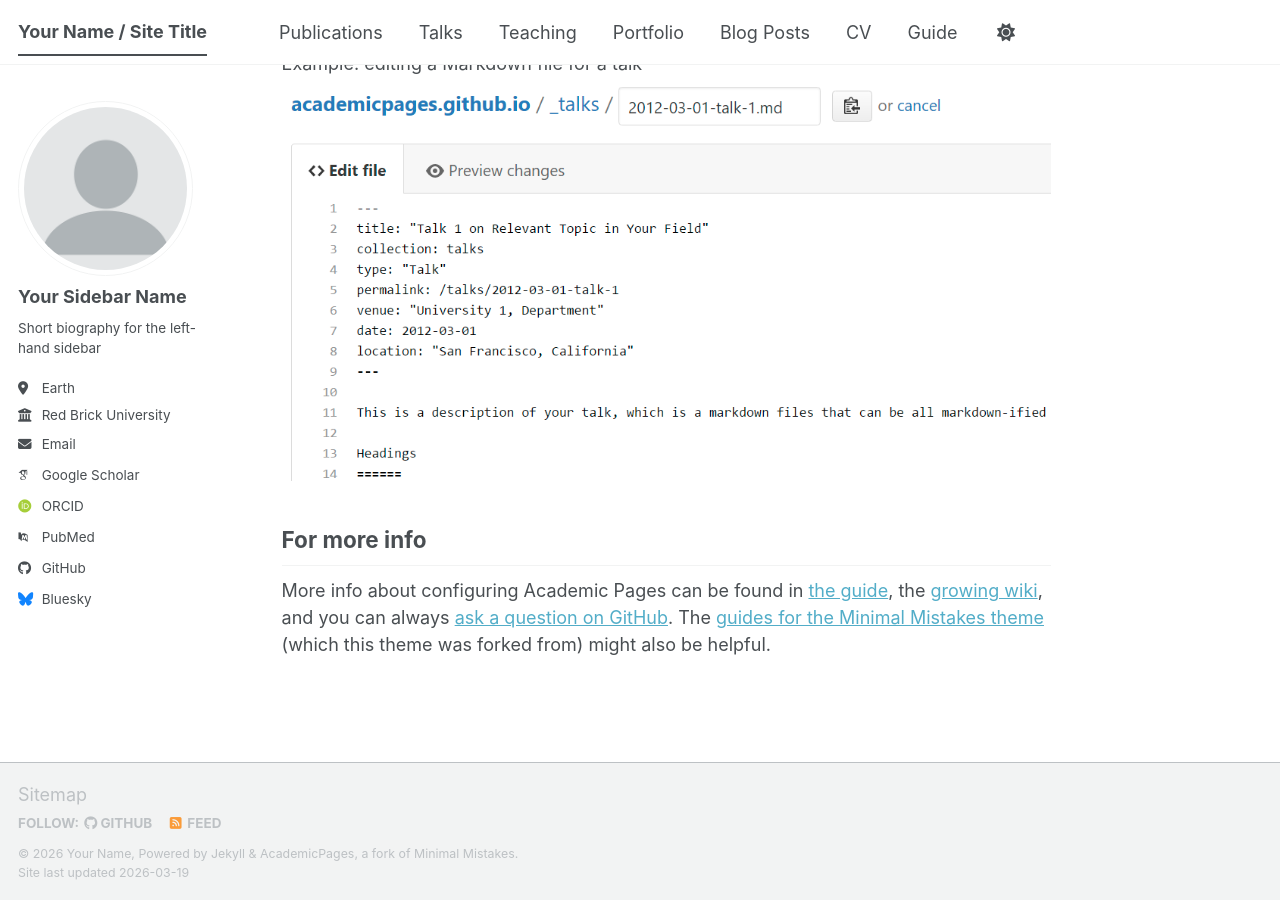
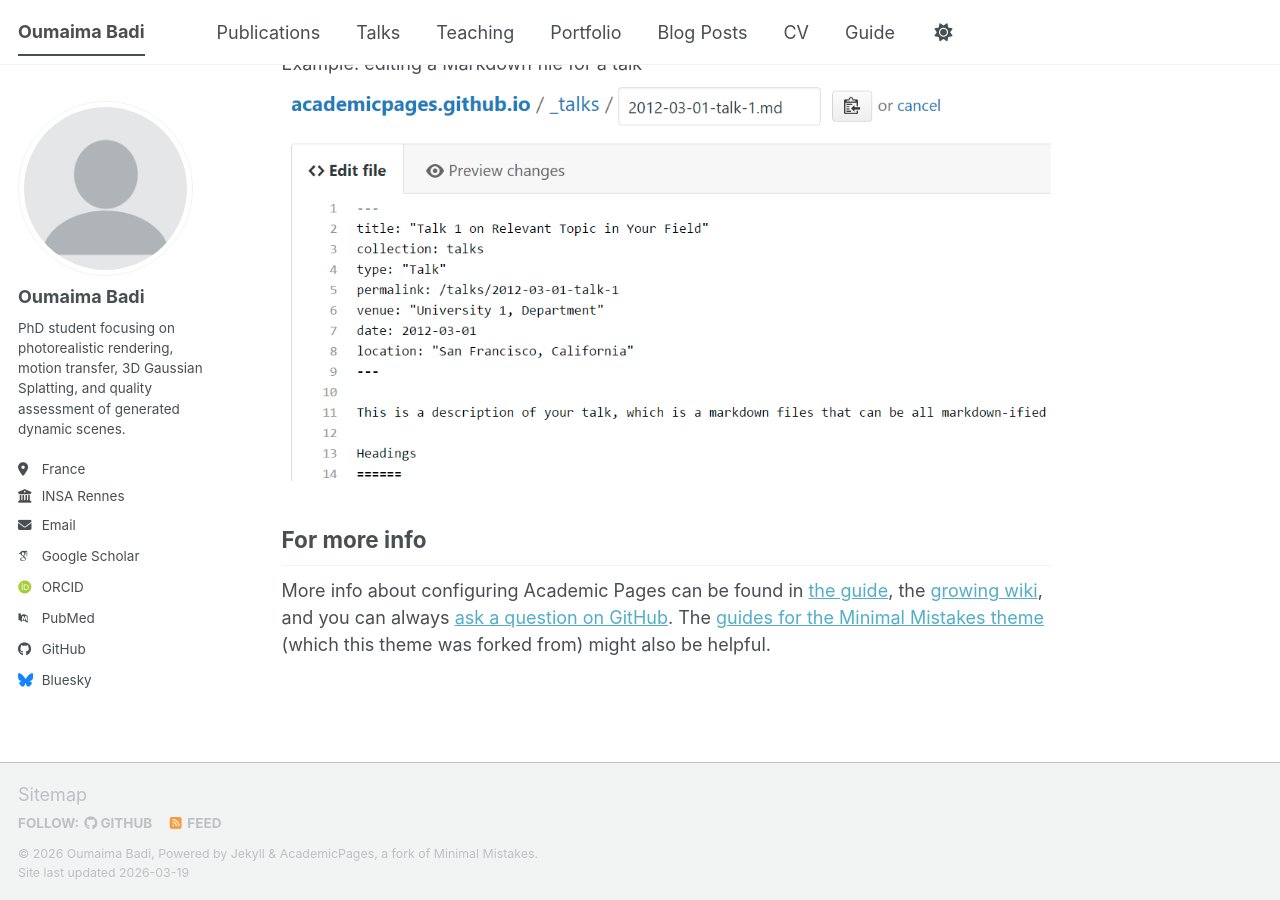
Before and after one commit to OumaimaBadi/OumaimaBadi.github.io, a Jekyll site: the page built from _pages/about.md, in a window 1280 px wide and 900 px high, scrolled down 2720 px. Built offline with Jekyll 4.4.1, drawn with Linux system fonts in a browser that asks for light colours; some web fonts are replaced; a script bundle is joined from its source files by our own code; library files that are not in the unit come from our copies.

Commit message:
Update site configuration

```diff
--- a/_config.yml
+++ b/_config.yml
@@ -8,34 +8,32 @@
 
 # Basic Site Settings
 locale                   : "en-US"
-site_theme               : "default" # The available themes options are "default", "air", "sunrise", "mint", "dirt" and "contrast"
-title                    : "Your Name / Site Title"
+site_theme               : "default"
+title                    : "Oumaima Badi"
 title_separator          : "-"
-name                     : &name "Your Name"
-description              : &description "Your Name's academic portfolio"   # Update this with a general description of your site, this is the default if not overridden by a page
-url                      : https://academicpages.github.io # The base hostname & protocol for your site e.g. "https://[your GitHub username].github.io",
-                                                           # or if you already have some other page hosted on Github then use "https://[your GitHub username].github.io/[Your Repo Name]"
-baseurl                  : "" # the subpath of your site, e.g. "/blog"
-repository               : "academicpages/academicpages.github.io"
+name                     : &name "Oumaima Badi"
+description              : &description "PhD student in photorealistic rendering and motion transfer"
+url                      : "https://oumaimabadi.github.io"
+baseurl                  : ""
+repository               : "OumaimaBadi/OumaimaBadi.github.io"
 
 # Site Author - The following control what appear as part of the author content on the side bar.
 #               If a field is blank the icon and link will not appear, otherwise it will be shown.
 #               Additional customization can be done by editing /_includes/author-profile.html
 author:
-  # Biographic information
   avatar           : "profile.png"
-  name             : "Your Sidebar Name"
-  pronouns         : # example: "she/her"
-  bio              : "Short biography for the left-hand sidebar"
-  location         : "Earth"
-  employer         : "Red Brick University"
-  uri              : # URL
-  email            : "none@example.org"
+  name             : "Oumaima Badi"
+  pronouns         :
+  bio              : "PhD student focusing on photorealistic rendering, motion transfer, 3D Gaussian Splatting, and quality assessment of generated dynamic scenes."
+  location         : "France"
+  employer         : "INSA Rennes"
+  uri              :
+  email            : "oumaimabadi@insa-rennes.fr"
 
   # Academic websites
   academia         : # URL
   arxiv            : # URL - Update with the correct link to your profile
-  googlescholar    : "https://scholar.google.com/citations?user=PS_CX0AAAAAJ"
+  googlescholar    : "https://scholar.google.com/citations?user=JBOQYWoAAAAJ&hl=fr"
   inspire-hep      : # URL
   impactstory      : # URL
   orcid            : "https://orcid.org/yourorcidurl"
```
